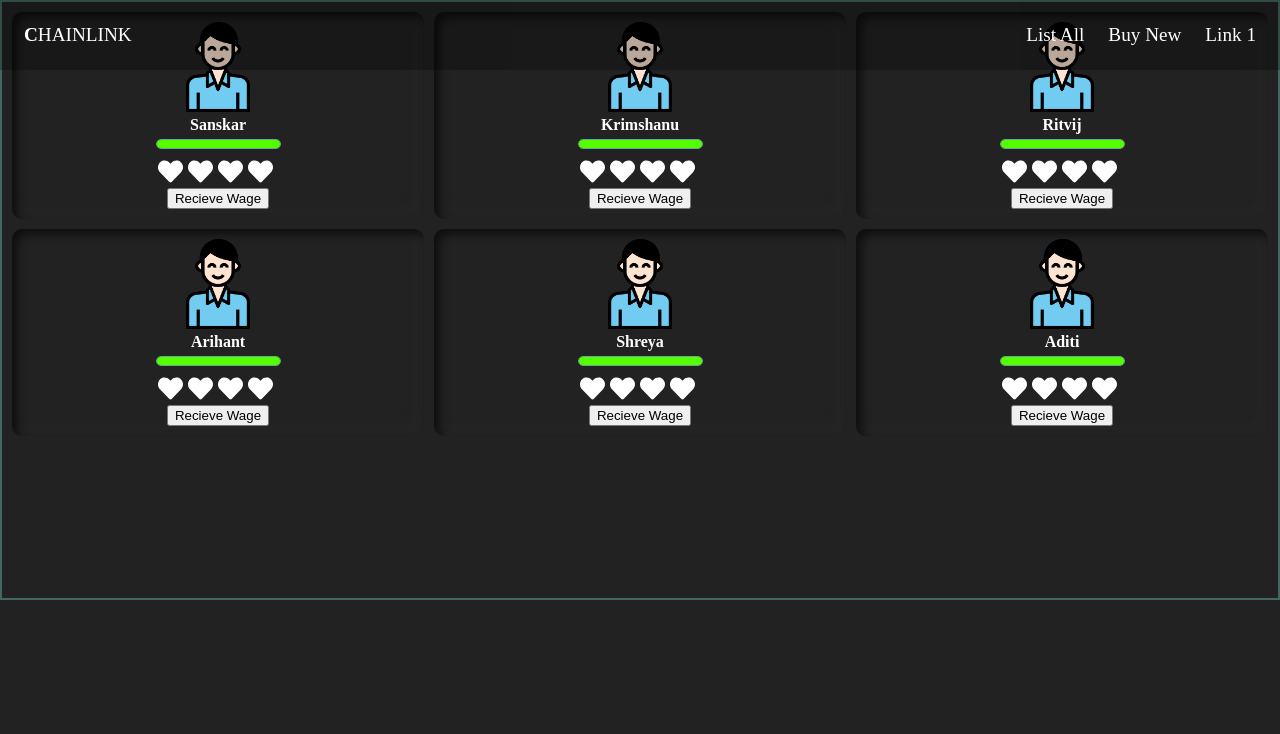
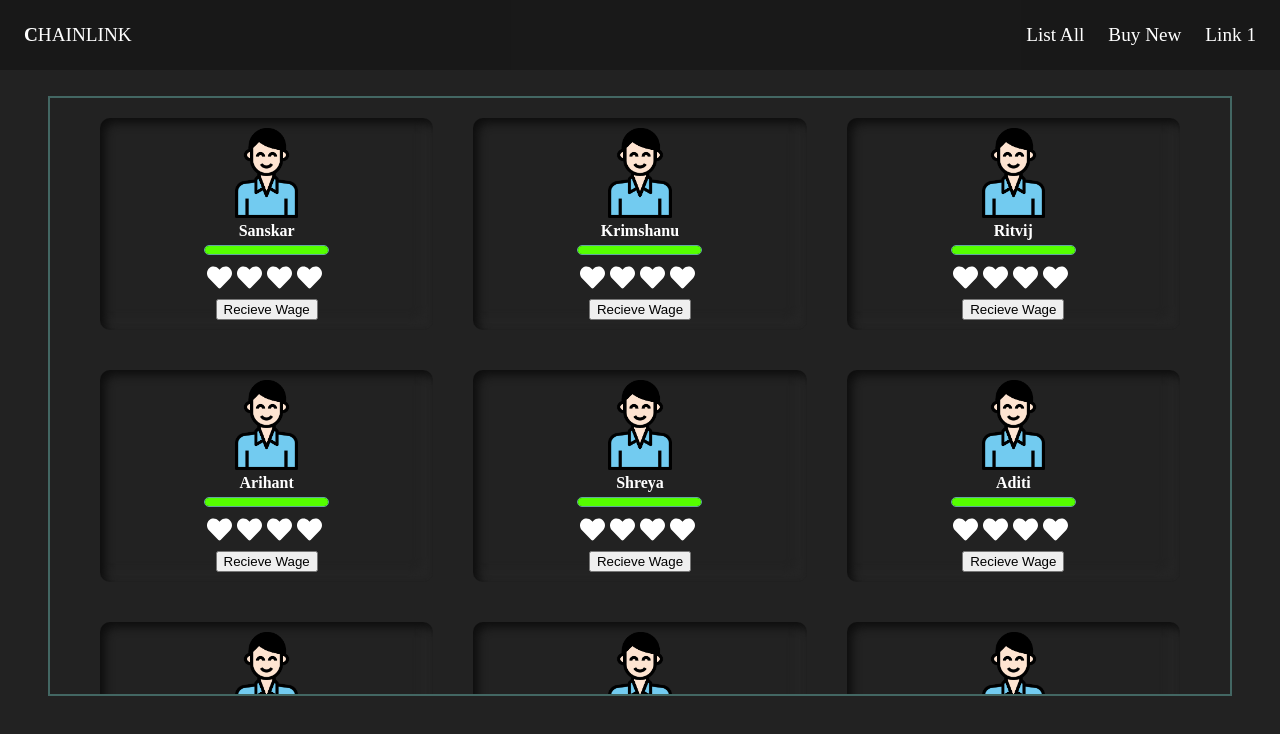
Before and after one commit to Project-Alchemists/chainlink-hack, a React (Create React App) app in the folder frontend/: page /wallet in a window 1280 px wide. Shown: the top 734 px of the page. Built offline with nearby package versions, Linux system fonts and the light colour scheme.

Commit message:
styled wallet page

```diff
--- a/frontend/src/components/Wallet.css
+++ b/frontend/src/components/Wallet.css
@@ -16,11 +16,14 @@
 }
 
 .wallet-chars {
+  margin: 0 3rem;
+  margin-top: 6rem;
+
   display: grid;
-	padding: 10px;
+  padding: 20px 50px 20px 50px;
   grid-template-columns: 1fr 1fr 1fr;
   grid-template-rows: 1fr 1fr 1fr;
-	grid-gap: 10px;
+  grid-gap: 40px;
   overflow: auto;
 }
 
@@ -60,3 +63,6 @@
   left: 50%;
   transform: translate(-50%, -50%);
 }
+.walletCharCard-button {
+  margin-top: 5px;
+}
--- a/frontend/src/components/Wallet.jsx
+++ b/frontend/src/components/Wallet.jsx
@@ -7,7 +7,7 @@ import eheart from "images/icons/heart-regular.svg";
 import "./WalletCharCard.css";
 import "./Wallet.css";
 
-const CharacterCard = props => {
+const CharacterCard = (props) => {
   let full, empty;
 
   try {
@@ -46,10 +46,14 @@ const CharacterCard = props => {
   );
 };
 
-const Wallet = props => {
+const Wallet = (props) => {
   const [charList, setCharList] = useState([
     { name: "Sanskar", gender: "male" },
     { name: "Krimshanu", gender: "male" },
+    { name: "Ritvij", gender: "male" },
+    { name: "Arihant", gender: "male" },
+    { name: "Shreya", gender: "female" },
+    { name: "Aditi", gender: "female" },
     { name: "Ritvij", gender: "male" },
     { name: "Arihant", gender: "male" },
     { name: "Shreya", gender: "female" },
```
Lines whose indentation alone changed are shown as unchanged.
